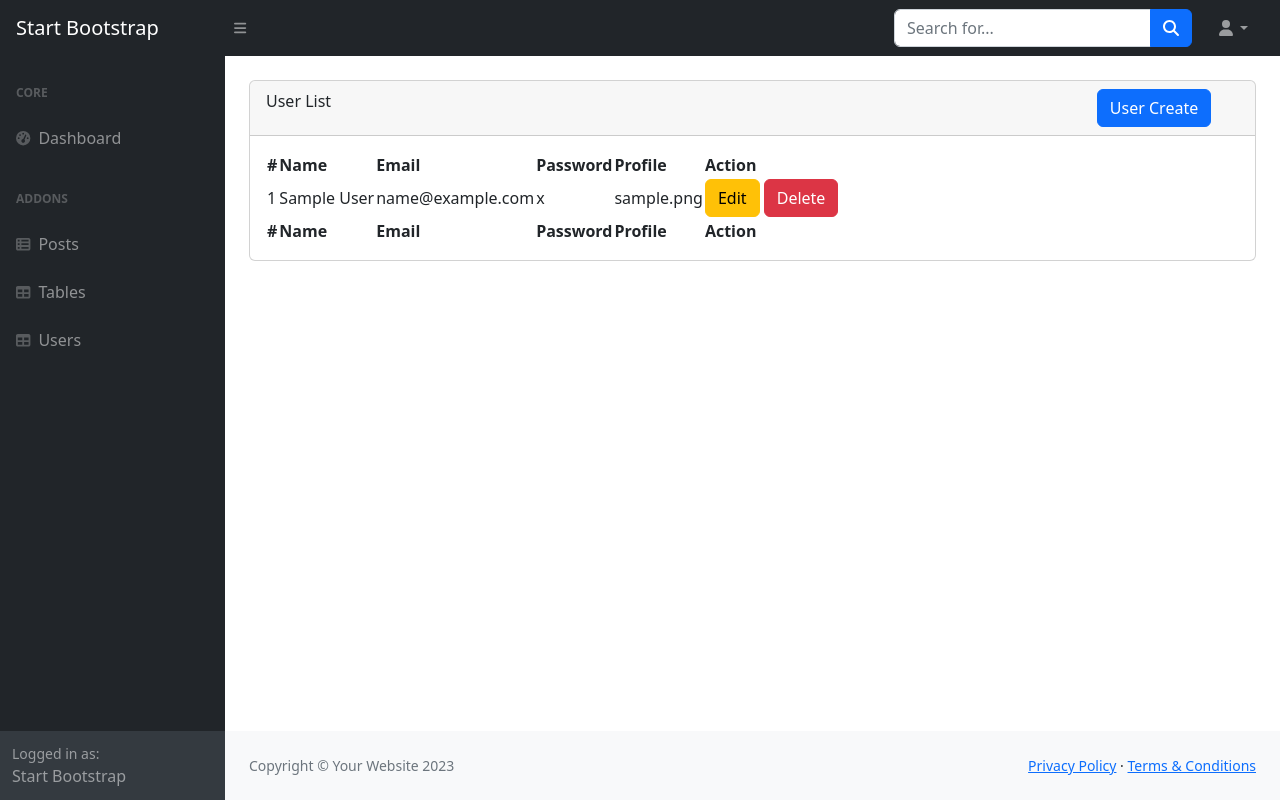
After one commit to Hayzel21/Blog, a PHP site: page /backend/users.php in a window 1280 px wide. The commit adds this page. Run offline with PHP 8.4, Linux system fonts and the light colour scheme; tables that the repository leaves empty or names only in its code hold one stand-in row (values such as "Sample post"); some libraries are stand-ins or nearby versions.

Commit message:
User create edit delete

```diff
--- a/backend/layouts/footer.php
+++ b/backend/layouts/footer.php
@@ -51,7 +51,7 @@
                             console.log(id);
 
                             $('#del_id').val(id);
-                            $("#deletemodel").modal('show');
+                            $("#deletemodal").modal('show');
 
                         });
 
--- a/backend/layouts/nav_sidebar.php
+++ b/backend/layouts/nav_sidebar.php
@@ -64,6 +64,11 @@
                                 <div class="sb-nav-link-icon"><i class="fas fa-table"></i></div>
                                 Tables
                             </a>
+
+                            <a class="nav-link" href="users.php">
+                                <div class="sb-nav-link-icon"><i class="fas fa-table"></i></div>
+                                Users
+                            </a>
                         </div>
                     </div>
                     <div class="sb-sidenav-footer">
--- a/backend/posts.php
+++ b/backend/posts.php
@@ -116,7 +116,7 @@
 
                 <!-- Delete Model -->
 
-                    <div class="modal fade" id="deletemodel" tabindex="-1" aria-labelledby="exampleModalLabel" aria-hidden="true">
+                    <div class="modal fade" id="deletemodal" tabindex="-1" aria-labelledby="exampleModalLabel" aria-hidden="true">
                             <div class="modal-dialog">
                                 <div class="modal-content">
                                 <div class="modal-header">
--- /dev/null
+++ b/backend/users.php
@@ -0,0 +1,137 @@
+<?php
+
+    include "dbconnect.php";
+
+    if($_SERVER['REQUEST_METHOD'] == 'POST'){
+
+
+        $id = $_POST ['id'];
+
+        $sql = "DELETE FROM users WHERE id=:id";
+
+        $stmt = $conn->prepare($sql);
+        $stmt->bindParam(':id',$id);
+
+        $stmt->execute();
+
+        header("location:users.php");
+
+
+    }else{
+
+        include "layouts/nav_sidebar.php";
+
+    $sql = "SELECT * FROM users";
+    $stmt = $conn->prepare($sql);
+    $stmt->execute();
+
+    $users = $stmt->FetchAll();
+    // var_dump ($users);
+
+?>
+
+                <main>
+                    <div class="container-fluid px-4 my-4">
+                        <div class="card mb-4">
+                            <div class="card-header">
+                                <div class="row">
+                                    <div class="col col-10">User List</div>
+                                    <div class="col col-2 pe-1">
+                                        <a href="user_create.php" class="btn btn-primary">User Create</a>
+                                    </div>
+                                </div>
+                            </div>
+                            <div class="card-body">
+                                <table id="datatablesSimple">
+                                    <thead>
+                                        <tr>
+                                            <th>#</th>
+                                            <th>Name</th>
+                                            <th>Email</th>
+                                            <th>Password</th>
+                                            <th>Profile</th>
+                                            <th>Action</th>
+                                        </tr>
+                                    </thead>
+                                    <tfoot>
+                                        <tr>
+                                            <th>#</th>
+                                            <th>Name</th>
+                                            <th>Email</th>
+                                            <th>Password</th>
+                                            <th>Profile</th>
+                                            <th>Action</th>
+                                        </tr>
+                                    </tfoot>
+
+                                    <tbody>
+
+                                        <?php
+
+                                            foreach ($users as $user) {
+
+                                        ?>
+
+                                        <tr>
+                                            <td><?= $user['id']?></td>
+                                            <td><?= $user['name']?></td>
+                                            <td><?= $user['email']?></td>
+                                            <td><?= $user['password']?></td>
+                                            <td><?= $user['profile']?></td>
+                                            <td>
+                                                <a href="user_edit.php?id=<?= $user['id']?>" class="btn btn-warning"
+                                                >Edit</a>
+
+                                                <button type="button" class="btn btn-danger delete" data-id = "<?= $user['id'] ?>" >
+                                                    Delete
+                                                </button>
+
+                                            </td>
+                                        </tr>
+
+                                        <?php
+                                            }
+                                        ?>
+
+                                    </tbody>
+
+                                </table>
+                            </div>
+                        </div>
+                    </div>
+                </main>
+
+
+                <!--Delete Modal -->
+                    <div class="modal fade" id="deletemodal" tabindex="-1" aria-labelledby="exampleModalLabel" aria-hidden="true">
+                        <div class="modal-dialog">
+                            <div class="modal-content">
+                                <div class="modal-header">
+                                    <h1 class="modal-title fs-5" id="exampleModalLabel">Deleting...</h1>
+                                    <button type="button" class="btn-close" data-bs-dismiss="modal" aria-label="Close"></button>
+                                </div>
+                                <div class="modal-body">
+                                    <h3>Are yopu sure delete?</h3>
+                                </div>
+                                <div class="modal-footer">
+                                    <button type="button" class="btn btn-secondary" data-bs-dismiss="modal">Close</button>
+
+                                    <form action="" method="post">
+                                            <input type="hidden" name="id" id="del_id">
+                                        <button type="submit" class="btn btn-danger" >
+                                                Delete
+                                        </button>
+                                    </form>
+                                </div>
+                            </div>
+                        </div>
+                    </div>
+
+
+<?php
+
+    include "layouts/footer.php";
+
+                                        }
+
+?>
```
Also changed, not shown: backend/user_create.php (added, +98 -0 lines), backend/user_edit.php (added, +110 -0 lines), backend/images/3.jpg (added), backend/images/5DAAC36E-347B-4787-A873-AEACAC2D615D.jpg (added).
